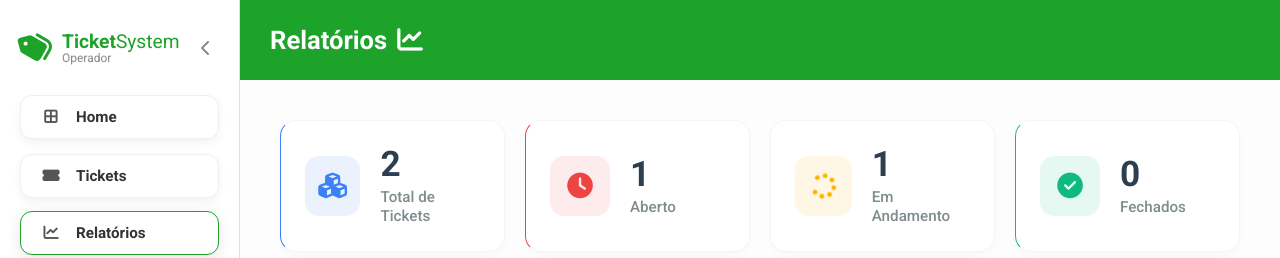
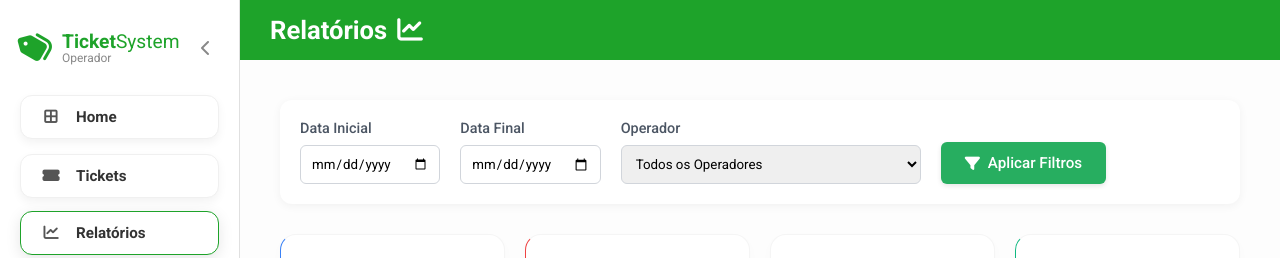
Before and after one commit to tacilho/TicketSystemBackend, a Flask app: page /relatorios in a window 1280 px wide. Shown: the top 258 px of the page. Run offline with Flask 3, Linux system fonts and the light colour scheme; the visitor is signed in with stand-in values (Sample User, id 1); data comes from the database, SQL or seed files in the repository.

Commit message:
feat(relatorios): Adiciona filtros de Data e Operador
- Atualizaçao da rota de /api/reports no Backend (app.py) para interpretar os query params de filtro (data_inicio, data_fim, operador_id) e aplicar de forma dinâmica nas estatísticas agrupadas.

- Inclusão de uma Barra de Filtros com inputs de Data e dropdown de Operador no Frontend (relatorios.html).

```diff
--- a/app.py
+++ b/app.py
@@ -269,19 +269,40 @@ def api_reports():
     if not user or user.role == 'user':
         return jsonify({'error': 'Acesso negado'}), 403
 
-    total = Ticket.query.count()
-    aguardando = Ticket.query.filter_by(status='aberto').count()
-    em_atendimento = Ticket.query.filter_by(status='em andamento').count()
-    concluido = Ticket.query.filter_by(status='fechado').count()
+    data_inicio = request.args.get('data_inicio')
+    data_fim = request.args.get('data_fim')
+    operador_id = request.args.get('operador_id')
+
+    base_query = db.session.query(Ticket)
+
+    if data_inicio:
+        try:
+            start_dt = datetime.datetime.strptime(data_inicio, '%Y-%m-%d')
+            base_query = base_query.filter(Ticket.created_at >= start_dt)
+        except ValueError:
+            pass
+
+    if data_fim:
+        try:
+            end_dt = datetime.datetime.strptime(data_fim, '%Y-%m-%d').replace(hour=23, minute=59, second=59)
+            base_query = base_query.filter(Ticket.created_at <= end_dt)
+        except ValueError:
+            pass
+
+    if operador_id and operador_id.isdigit() and int(operador_id) > 0:
+        base_query = base_query.filter(Ticket.operator_id == int(operador_id))
+
+    total = base_query.count()
+    aguardando = base_query.filter(Ticket.status == 'aberto').count()
+    em_atendimento = base_query.filter(Ticket.status == 'em andamento').count()
+    concluido = base_query.filter(Ticket.status == 'fechado').count()
 
     from sqlalchemy import func
-    cliente_counts = db.session.query(Ticket.client_name, func.count(Ticket.id)).group_by(Ticket.client_name).all()
+
+    cliente_counts = base_query.with_entities(Ticket.client_name, func.count(Ticket.id)).group_by(Ticket.client_name).all()
     tickets_por_cliente = [{'cliente': c[0], 'count': c[1]} for c in cliente_counts]
 
-    # Tickets por operador
-    operador_counts = db.session.query(User.name, func.count(Ticket.id))\
-        .join(Ticket, Ticket.operator_id == User.id)\
-        .group_by(User.name).all()
+    operador_counts = base_query.join(User, Ticket.operator_id == User.id).with_entities(User.name, func.count(Ticket.id)).group_by(User.name).all()
     tickets_por_operador = [{'operador': o[0], 'count': o[1]} for o in operador_counts]
 
     tickets_por_status = [
--- a/templates/relatorios.html
+++ b/templates/relatorios.html
@@ -54,6 +54,27 @@
           </div>
 
           <div style="padding: 40px;">
+              <!-- FILTER BAR -->
+              <div class="filter-bar" style="background: white; padding: 20px; border-radius: 12px; margin-bottom: 30px; box-shadow: 0 2px 10px rgba(0,0,0,0.05); display: flex; gap: 20px; align-items: flex-end; flex-wrap: wrap;">
+                  <div style="display: flex; flex-direction: column; gap: 8px;">
+                      <label style="font-weight: 500; font-size: 0.9rem; color: #4b5563;">Data Inicial</label>
+                      <input type="date" id="filterDataInicio" style="padding: 10px; border: 1px solid #d1d5db; border-radius: 6px; outline: none; font-family: inherit;">
+                  </div>
+                  <div style="display: flex; flex-direction: column; gap: 8px;">
+                      <label style="font-weight: 500; font-size: 0.9rem; color: #4b5563;">Data Final</label>
+                      <input type="date" id="filterDataFim" style="padding: 10px; border: 1px solid #d1d5db; border-radius: 6px; outline: none; font-family: inherit;">
+                  </div>
+                  <div style="display: flex; flex-direction: column; gap: 8px; flex-grow: 1; max-width: 300px;">
+                      <label style="font-weight: 500; font-size: 0.9rem; color: #4b5563;">Operador</label>
+                      <select id="filterOperador" style="padding: 10px; border: 1px solid #d1d5db; border-radius: 6px; outline: none; font-family: inherit; width: 100%;">
+                          <option value="">Todos os Operadores</option>
+                      </select>
+                  </div>
+                  <button onclick="carregarRelatorios()" class="btn-green" style="padding: 10px 24px; background: #27ae60; border-radius: 6px; height: 42px; display: flex; align-items: center; justify-content: center; gap: 8px; border: none; cursor: pointer; color: white; font-weight: 500; font-size: 0.95rem; transition: background 0.2s;">
+                      <i class="fa-solid fa-filter"></i> Aplicar Filtros
+                  </button>
+              </div>
+
               <div class="stats-grid-modern" style="grid-template-columns: repeat(auto-fit, minmax(200px, 1fr));">
                   <div class="stat-card-modern" style="border-left-color: #3b82f6;">
                       <div class="stat-card-icon" style="color: #3b82f6; background: rgba(59,130,246,0.1);">
@@ -114,7 +135,39 @@
 
           <script>
               document.addEventListener('DOMContentLoaded', () => {
-                  fetch('/api/reports')
+                  carregarOperadores();
+                  carregarRelatorios();
+              });
+
+              function carregarOperadores() {
+                  fetch('/api/users')
+                      .then(res => res.json())
+                      .then(users => {
+                          if(Array.isArray(users)) {
+                              const select = document.getElementById('filterOperador');
+                              users.forEach(u => {
+                                  if(u.nivel === 'operator' || u.nivel === 'admin') {
+                                      const option = document.createElement('option');
+                                      option.value = u.id;
+                                      option.textContent = u.usuario;
+                                      select.appendChild(option);
+                                  }
+                              });
+                          }
+                      });
+              }
+
+              function carregarRelatorios() {
+                  const dataInicio = document.getElementById('filterDataInicio').value;
+                  const dataFim = document.getElementById('filterDataFim').value;
+                  const operadorId = document.getElementById('filterOperador').value;
+
+                  let url = '/api/reports?';
+                  if(dataInicio) url += `data_inicio=${dataInicio}&`;
+                  if(dataFim) url += `data_fim=${dataFim}&`;
+                  if(operadorId) url += `operador_id=${operadorId}&`;
+
+                  fetch(url)
                       .then(res => res.json())
                       .then(data => {
                           if(!data.error) {
@@ -187,7 +240,7 @@
                           }
                       })
                       .catch(err => console.error(err));
-              });
+              }
           </script>
       </main>
 
```
